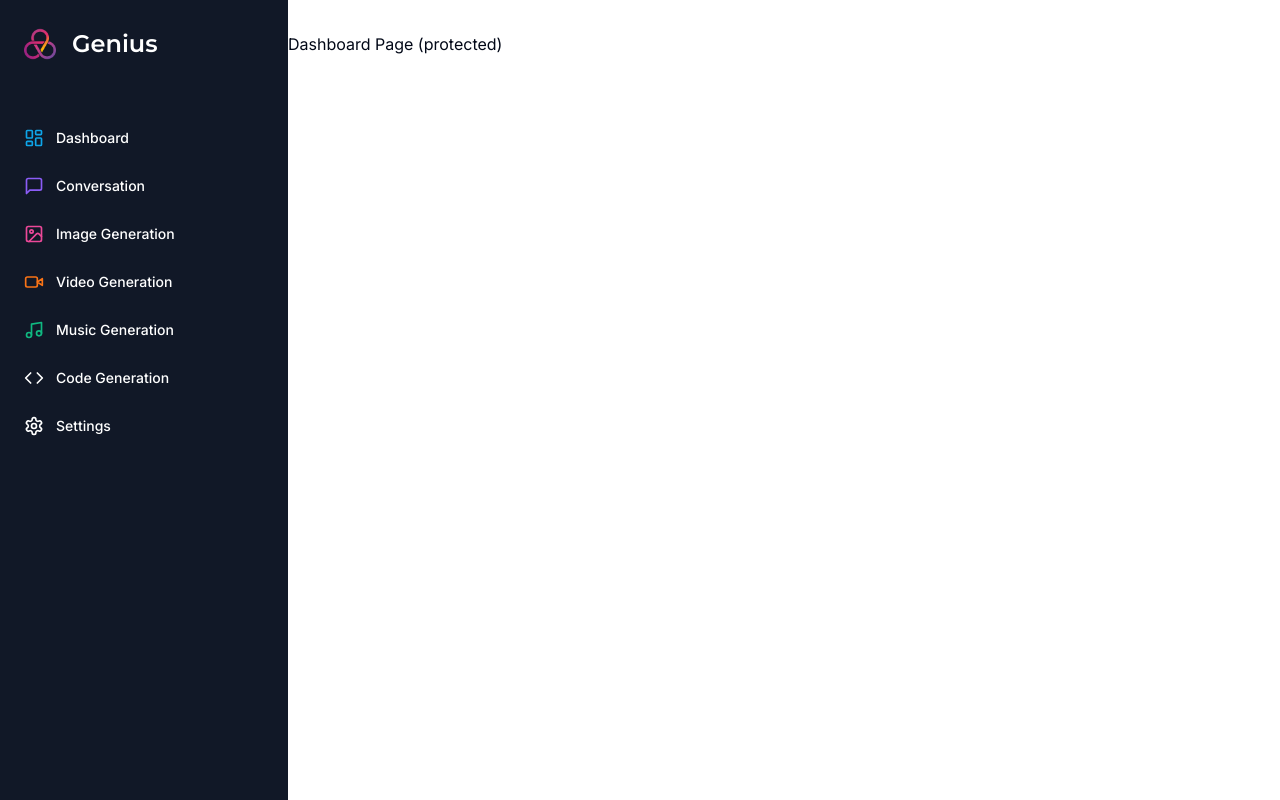
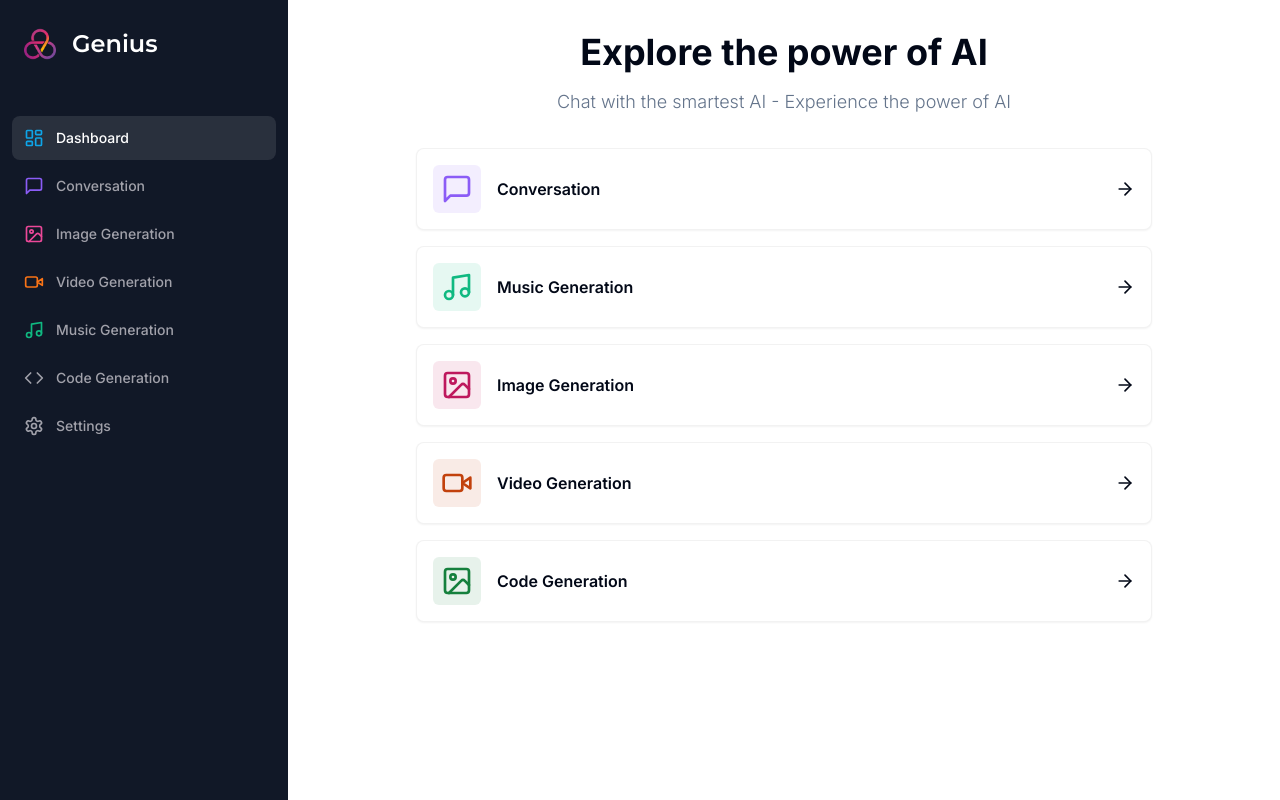
Before and after one commit to R-en/ai_saas_Antonio, a Next.js app: page /dashboard in a window 1280 px wide. Built offline with nearby package versions, Linux system fonts and the light colour scheme.

Commit message:
Updated dashboard

```diff
--- a/app/(dashboard)/(routes)/dashboard/page.tsx
+++ b/app/(dashboard)/(routes)/dashboard/page.tsx
@@ -1,7 +1,83 @@
+"use client";
+
+import { Card } from "@/components/ui/card";
+import { cn } from "@/lib/utils";
+
+import {
+  ArrowRight,
+  ImageIcon,
+  MessageSquare,
+  Music,
+  VideoIcon,
+} from "lucide-react";
+
+const tools = [
+  {
+    label: "Conversation",
+    icon: MessageSquare,
+    color: "text-violet-500",
+    bgColor: "bg-violet-500/10",
+    href: "/conversation",
+  },
+  {
+    label: "Music Generation",
+    icon: Music,
+    color: "text-emerald-500",
+    bgColor: "bg-emerald-500/10",
+    href: "/music",
+  },
+  {
+    label: "Image Generation",
+    icon: ImageIcon,
+    color: "text-pink-700",
+    bgColor: "bg-pink-700/10",
+    href: "/image",
+  },
+  {
+    label: "Video Generation",
+    icon: VideoIcon,
+    color: "text-orange-700",
+    bgColor: "bg-orange-700/10",
+    href: "/video",
+  },
+  {
+    label: "Code Generation",
+    icon: ImageIcon,
+    color: "text-green-700",
+    bgColor: "bg-green-700/10",
+    href: "/code",
+  },
+];
+
 const DashboardPage = () => {
   return (
     <div>
-      <p>Dashboard Page (protected)</p>
+      <div className="mb-8 space-y-4">
+        <h2 className="text-2xl md:text-4xl font-bold text-center">
+          Explore the power of AI
+        </h2>
+        <p className="text-muted-foreground font-light text-sm md:text-lg text-center">
+          Chat with the smartest AI - Experience the power of AI
+        </p>
+      </div>
+      <div className="px-4 md:px-20 lg:px-32 space-y-4">
+        {tools.map((tool) => (
+          <Card
+            key={tool.href}
+            className="p-4 border-black/5 flex items-center
+                      justify-between hover:shadow-md transition
+                      cursor-pointer"
+          >
+            <div className="flex items-center gap-x-4">
+              <div className={cn("p-2 w-fit rounded-md", tool.bgColor)}>
+                <tool.icon className={cn("w-8 h-8", tool.color)} />
+              </div>
+              <div className="font-semibold">{tool.label}</div>
+            </div>
+            <ArrowRight className="w-5 h-5" />
+          </Card>
+        ))}
+      </div>
     </div>
   );
 };
--- a/components/navbar.tsx
+++ b/components/navbar.tsx
@@ -1,13 +1,11 @@
-import { Menu } from "lucide-react";
-import { Button } from "./ui/button";
 import { UserButton } from "@clerk/nextjs";
+
+import MobileSidebar from "./ui/mobile-sidebar";
 
 const Navbar = () => {
   return (
     <div className="flex items-center p-4">
-      <Button variant="ghost" size="icon" className="md:hidden">
-        <Menu />
-      </Button>
+      <MobileSidebar />
       <div className="flex w-full justify-end">
         <UserButton afterSignOutUrl="/" />
       </div>
--- a/components/sidebar.tsx
+++ b/components/sidebar.tsx
@@ -3,6 +3,7 @@
 import Link from "next/link";
 import Image from "next/image";
 import { Montserrat } from "next/font/google";
+import { usePathname } from "next/navigation";
 
 import { cn } from "@/lib/utils";
 import {
@@ -30,41 +31,42 @@
   {
     label: "Conversation",
     icon: MessageSquare,
-    href: "/dashboard",
+    href: "/conversation",
     color: "text-violet-500",
   },
   {
     label: "Image Generation",
     icon: ImageIcon,
-    href: "/dashboard",
+    href: "/image",
     color: "text-pink-500",
   },
   {
     label: "Video Generation",
     icon: VideoIcon,
-    href: "/dashboard",
+    href: "/video",
     color: "text-orange-500",
   },
   {
     label: "Music Generation",
     icon: Music,
-    href: "/dashboard",
+    href: "/music",
     color: "text-emerald-500",
   },
   {
     label: "Code Generation",
     icon: Code,
-    href: "/dashboard",
+    href: "/code",
     color: "tex-green-500",
   },
   {
     label: "Settings",
     icon: Settings,
-    href: "/dashboard",
+    href: "/settings",
   },
 ];
 
 const Sidebar = () => {
+  const pathname = usePathname();
   return (
     <div className="space-y-4 py-4 flex flex-col h-full bg-[#111827] text-white">
       <div className="px-3 py-3 flex-1">
@@ -82,7 +84,12 @@
             <Link
               href={route.href}
               key={route.href}
-              className="text-sm group flex p-3 w-full justify-start font-medium cursor-pointer hover:text-white hover:bg-white/10 rounded-lg transition"
+              className={cn(
+                "text-sm group flex p-3 w-full justify-start font-medium cursor-pointer hover:text-white hover:bg-white/10 rounded-lg transition",
+                pathname === route.href
+                  ? "text-white bg-white/10"
+                  : "text-zinc-400"
+              )}
             >
               <div className="flex items-center flex-1">
                 <route.icon className={cn("h-5 w-5 mr-3", route.color)} />
--- /dev/null
+++ b/components/ui/card.tsx
@@ -0,0 +1,79 @@
+import * as React from "react"
+
+import { cn } from "@/lib/utils"
+
+const Card = React.forwardRef<
+  HTMLDivElement,
+  React.HTMLAttributes<HTMLDivElement>
+>(({ className, ...props }, ref) => (
+  <div
+    ref={ref}
+    className={cn(
+      "rounded-lg border bg-card text-card-foreground shadow-sm",
+      className
+    )}
+    {...props}
+  />
+))
+Card.displayName = "Card"
+
+const CardHeader = React.forwardRef<
+  HTMLDivElement,
+  React.HTMLAttributes<HTMLDivElement>
+>(({ className, ...props }, ref) => (
+  <div
+    ref={ref}
+    className={cn("flex flex-col space-y-1.5 p-6", className)}
+    {...props}
+  />
+))
+CardHeader.displayName = "CardHeader"
+
+const CardTitle = React.forwardRef<
+  HTMLParagraphElement,
+  React.HTMLAttributes<HTMLHeadingElement>
+>(({ className, ...props }, ref) => (
+  <h3
+    ref={ref}
+    className={cn(
+      "text-2xl font-semibold leading-none tracking-tight",
+      className
+    )}
+    {...props}
+  />
+))
+CardTitle.displayName = "CardTitle"
+
+const CardDescription = React.forwardRef<
+  HTMLParagraphElement,
+  React.HTMLAttributes<HTMLParagraphElement>
+>(({ className, ...props }, ref) => (
+  <p
+    ref={ref}
+    className={cn("text-sm text-muted-foreground", className)}
+    {...props}
+  />
+))
+CardDescription.displayName = "CardDescription"
+
+const CardContent = React.forwardRef<
+  HTMLDivElement,
+  React.HTMLAttributes<HTMLDivElement>
+>(({ className, ...props }, ref) => (
+  <div ref={ref} className={cn("p-6 pt-0", className)} {...props} />
+))
+CardContent.displayName = "CardContent"
+
+const CardFooter = React.forwardRef<
+  HTMLDivElement,
+  React.HTMLAttributes<HTMLDivElement>
+>(({ className, ...props }, ref) => (
+  <div
+    ref={ref}
+    className={cn("flex items-center p-6 pt-0", className)}
+    {...props}
+  />
+))
+CardFooter.displayName = "CardFooter"
+
+export { Card, CardHeader, CardFooter, CardTitle, CardDescription, CardContent }
--- /dev/null
+++ b/components/ui/mobile-sidebar.tsx
@@ -0,0 +1,35 @@
+"use client";
+
+import { Button } from "@/components/ui/button";
+import { Sheet, SheetContent, SheetTrigger } from "@/components/ui/sheet";
+
+import { Menu } from "lucide-react";
+import Sidebar from "@/components/sidebar";
+import { useEffect, useState } from "react";
+
+const MobileSidebar = () => {
+  const [isMounted, setIsMounted] = useState(false);
+
+  useEffect(() => {
+    setIsMounted(true);
+  }, []);
+
+  if (!isMounted) {
+    return null;
+  }
+
+  return (
+    <Sheet>
+      <SheetTrigger>
+        <Button variant="ghost" size="icon" className="md:hidden">
+          <Menu />
+        </Button>
+      </SheetTrigger>
+      <SheetContent side="left" className="p-0">
+        <Sidebar />
+      </SheetContent>
+    </Sheet>
+  );
+};
+
+export default MobileSidebar;
--- /dev/null
+++ b/components/ui/sheet.tsx
@@ -0,0 +1,146 @@
+"use client"
+
+import * as React from "react"
+import * as SheetPrimitive from "@radix-ui/react-dialog"
+import { cva, type VariantProps } from "class-variance-authority"
+import { X } from "lucide-react"
+
+import { cn } from "@/lib/utils"
+
+const Sheet = SheetPrimitive.Root
+
+const SheetTrigger = SheetPrimitive.Trigger
+
+const SheetClose = SheetPrimitive.Close
+
+const SheetPortal = ({
+  className,
+  ...props
+}: SheetPrimitive.DialogPortalProps) => (
+  <SheetPrimitive.Portal className={cn(className)} {...props} />
+)
+SheetPortal.displayName = SheetPrimitive.Portal.displayName
+
+const SheetOverlay = React.forwardRef<
+  React.ElementRef<typeof SheetPrimitive.Overlay>,
+  React.ComponentPropsWithoutRef<typeof SheetPrimitive.Overlay>
+>(({ className, ...props }, ref) => (
+  <SheetPrimitive.Overlay
+    className={cn(
+      "fixed inset-0 z-50 bg-background/80 backdrop-blur-sm data-[state=open]:animate-in data-[state=closed]:animate-out data-[state=closed]:fade-out-0 data-[state=open]:fade-in-0",
+      className
+    )}
+    {...props}
+    ref={ref}
+  />
+))
+SheetOverlay.displayName = SheetPrimitive.Overlay.displayName
+
+const sheetVariants = cva(
+  "fixed z-50 gap-4 bg-background p-6 shadow-lg transition ease-in-out data-[state=open]:animate-in data-[state=closed]:animate-out data-[state=closed]:duration-300 data-[state=open]:duration-500",
+  {
+    variants: {
+      side: {
+        top: "inset-x-0 top-0 border-b data-[state=closed]:slide-out-to-top data-[state=open]:slide-in-from-top",
+        bottom:
+          "inset-x-0 bottom-0 border-t data-[state=closed]:slide-out-to-bottom data-[state=open]:slide-in-from-bottom",
+        left: "inset-y-0 left-0 h-full w-3/4 border-r data-[state=closed]:slide-out-to-left data-[state=open]:slide-in-from-left sm:max-w-sm",
+        right:
+          "inset-y-0 right-0 h-full w-3/4  border-l data-[state=closed]:slide-out-to-right data-[state=open]:slide-in-from-right sm:max-w-sm",
+      },
+    },
+    defaultVariants: {
+      side: "right",
+    },
+  }
+)
+
+interface SheetContentProps
+  extends React.ComponentPropsWithoutRef<typeof SheetPrimitive.Content>,
+    VariantProps<typeof sheetVariants> {}
+
+const SheetContent = React.forwardRef<
+  React.ElementRef<typeof SheetPrimitive.Content>,
+  SheetContentProps
+>(({ side = "right", className, children, ...props }, ref) => (
+  <SheetPortal>
+    <SheetOverlay />
+    <SheetPrimitive.Content
+      ref={ref}
+      className={cn(sheetVariants({ side }), className)}
+      {...props}
+    >
+      {children}
+      <SheetPrimitive.Close className="absolute right-4 top-4 rounded-sm opacity-70 ring-offset-background transition-opacity hover:opacity-100 focus:outline-none focus:ring-2 focus:ring-ring focus:ring-offset-2 disabled:pointer-events-none data-[state=open]:bg-secondary">
+        <X className="h-4 w-4" />
+        <span className="sr-only">Close</span>
+      </SheetPrimitive.Close>
+    </SheetPrimitive.Content>
+  </SheetPortal>
+))
+SheetContent.displayName = SheetPrimitive.Content.displayName
+
+const SheetHeader = ({
+  className,
+  ...props
+}: React.HTMLAttributes<HTMLDivElement>) => (
+  <div
+    className={cn(
+      "flex flex-col space-y-2 text-center sm:text-left",
+      className
+    )}
+    {...props}
+  />
+)
+SheetHeader.displayName = "SheetHeader"
+
+const SheetFooter = ({
+  className,
+  ...props
+}: React.HTMLAttributes<HTMLDivElement>) => (
+  <div
+    className={cn(
+      "flex flex-col-reverse sm:flex-row sm:justify-end sm:space-x-2",
+      className
+    )}
+    {...props}
+  />
+)
+SheetFooter.displayName = "SheetFooter"
+
+const SheetTitle = React.forwardRef<
+  React.ElementRef<typeof SheetPrimitive.Title>,
+  React.ComponentPropsWithoutRef<typeof SheetPrimitive.Title>
+>(({ className, ...props }, ref) => (
+  <SheetPrimitive.Title
+    ref={ref}
+    className={cn("text-lg font-semibold text-foreground", className)}
+    {...props}
+  />
+))
+SheetTitle.displayName = SheetPrimitive.Title.displayName
+
+const SheetDescription = React.forwardRef<
+  React.ElementRef<typeof SheetPrimitive.Description>,
+  React.ComponentPropsWithoutRef<typeof SheetPrimitive.Description>
+>(({ className, ...props }, ref) => (
+  <SheetPrimitive.Description
+    ref={ref}
+    className={cn("text-sm text-muted-foreground", className)}
+    {...props}
+  />
+))
+SheetDescription.displayName = SheetPrimitive.Description.displayName
+
+export {
+  Sheet,
+  SheetPortal,
+  SheetOverlay,
+  SheetTrigger,
+  SheetClose,
+  SheetContent,
+  SheetHeader,
+  SheetFooter,
+  SheetTitle,
+  SheetDescription,
+}
--- a/package.json
+++ b/package.json
@@ -10,6 +10,7 @@
   },
   "dependencies": {
     "@clerk/nextjs": "^4.24.2",
+    "@radix-ui/react-dialog": "^1.0.5",
     "@radix-ui/react-slot": "^1.0.2",
     "class-variance-authority": "^0.7.0",
     "clsx": "^2.0.0",
```
Also changed, not shown: 1 other file (tests, documents, lock files or other folders).
